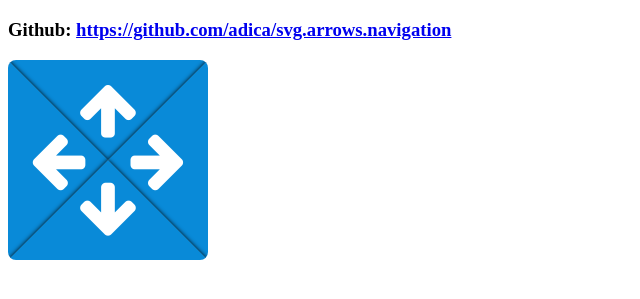
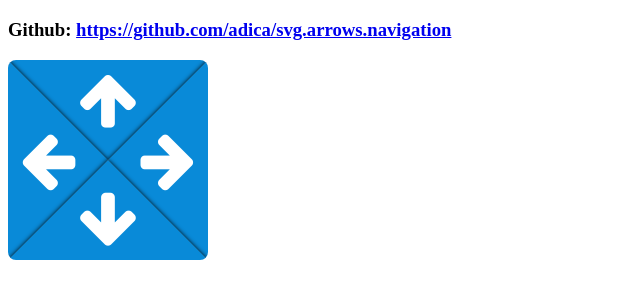
Before and after one commit to adica/svg.arrows.navigation, a plain HTML site: page index.html in a window 1280 px wide. Shown: the part 61-360 px from the top of the page, without its empty margins (0-640 px from the left). Drawn offline with Linux system fonts and the light colour scheme.

Commit message:
Update index.html

```diff
--- a/index.html
+++ b/index.html
@@ -31,21 +31,21 @@
             ng-click="tiltCamera('top')">
             <title>Tilt Up&#10;Keyboard: &#8679;</title>
             <polygon filter="url(#dropshadow)" points="0,0 ,100,0, 50,50" />
-            <text text-anchor="middle" x="50" y="25">&#xf062;</text>
+            <text text-anchor="middle" x="50" y="20">&#xf062;</text>
          </g>
          <!-- LEFT -->
          <g ng-model="MA.range"
             ng-click="moveStage('left')">
             <title>Move Stage Left&#10;Keyboard: &#x21e6;&#10;Turbo: &#x21e6; + Ctrl</title>
             <polygon filter="url(#dropshadow)" points="0,0 ,0,100, 50,50" />
-            <text text-anchor="middle" x="25" y="50">&#xf060;</text>
+            <text text-anchor="middle" x="20" y="50">&#xf060;</text>
          </g>
          <!-- RIGHT -->
          <g ng-model="MA.range"
             ng-click="moveStage('right')">
             <title>Move Stage Right&#10;Keyboard: &#8680;&#10;Turbo: &#8680; + Ctrl</title>
             <polygon filter="url(#dropshadow)" points="100,0 ,100,100, 50,50" />
-            <text text-anchor="middle" x="75" y="50">&#xf061;</text>
+            <text text-anchor="middle" x="80" y="50">&#xf061;</text>
          </g>
          <!-- BOTTOM-->
          <g ng-model="MA.rangeV"
@@ -54,7 +54,7 @@
             ng-click="tiltCamera('bottom')">
             <title>Tilt Down&#10;Keyboard: &#8681;</title>
             <polygon filter="url(#dropshadow)" points="0,100 ,100,100, 50,50" />
-            <text text-anchor="middle" x="50" y="75">&#xf063;</text>
+            <text text-anchor="middle" x="50" y="80">&#xf063;</text>
          </g>
          Sorry, your browser does not support inline SVG.
      </svg>
```
